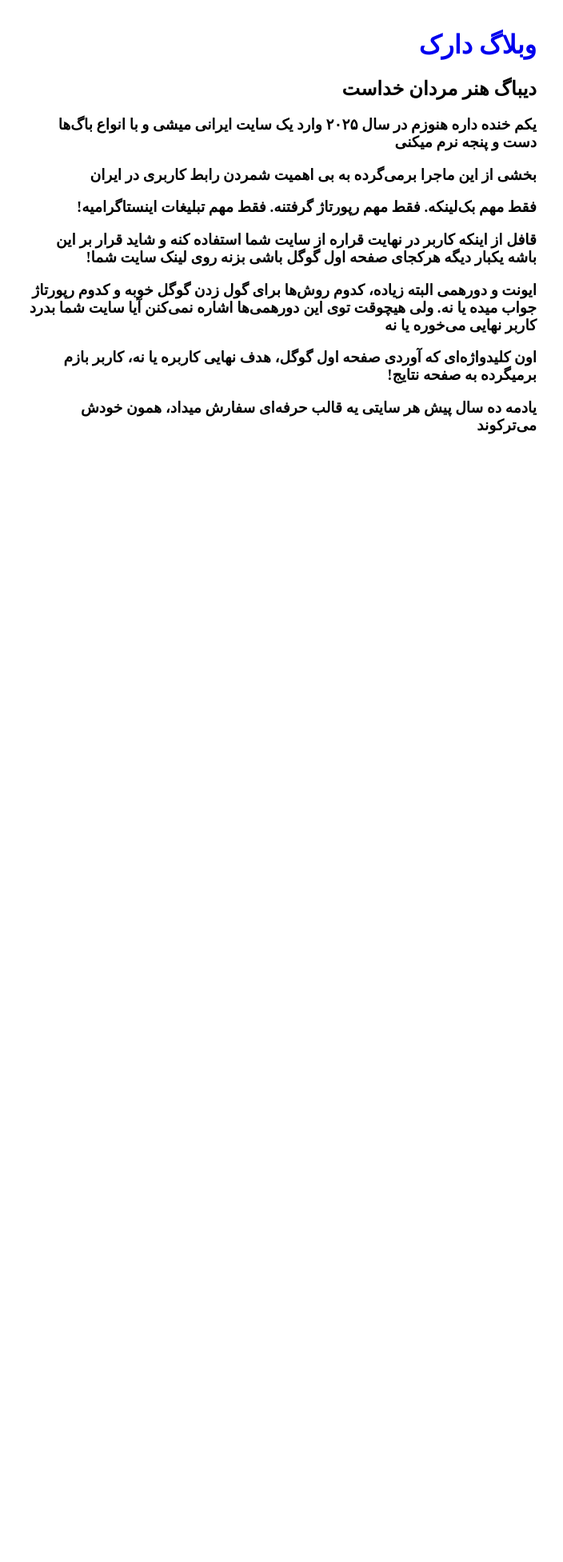
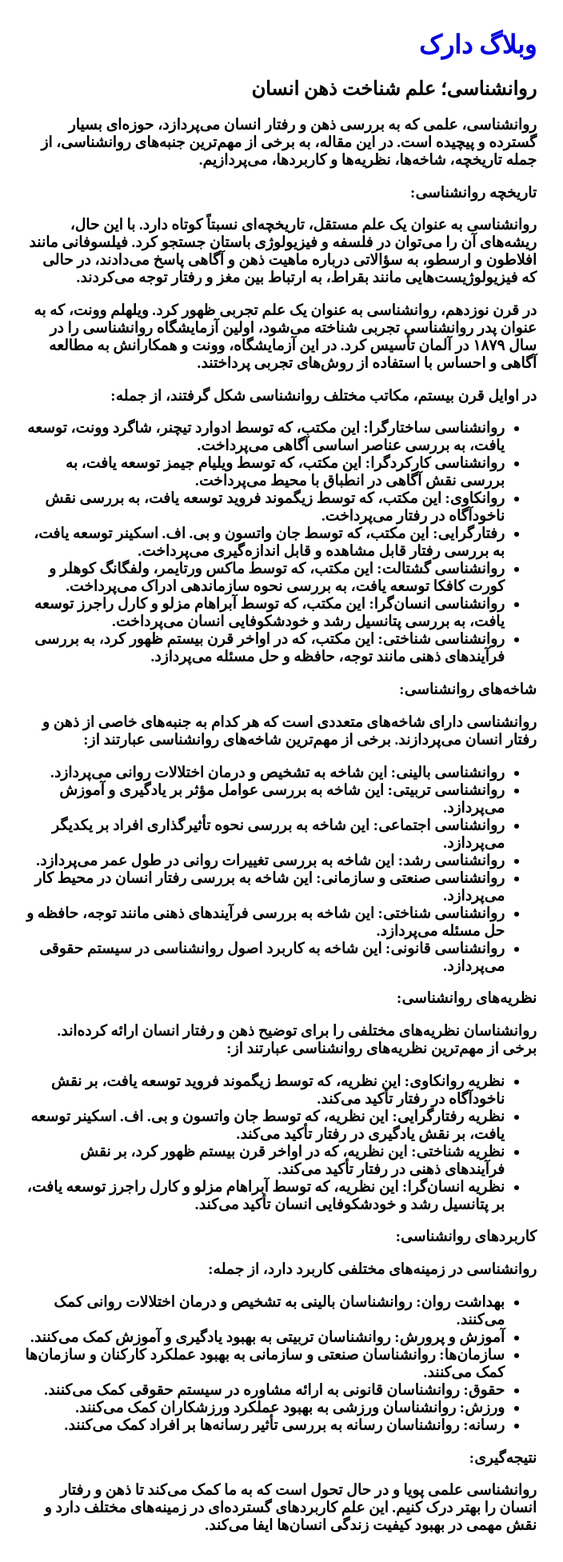
Before and after one commit to darkblog/darkblog.github.io, a Jekyll site: the page built from _posts/2025-2-2-6.md, in a window 1280 px wide. Shown: the whole page at 80% size, without its empty margins (289-993 px from the left). Built offline with Jekyll 4.4.1, drawn with Linux system fonts in a browser that asks for light colours; before the commit the page ends 900 px from its top, so only the background shows below that.

Commit message:
Update 2025-2-2-6.md

```diff
--- a/_posts/2025-2-2-6.md
+++ b/_posts/2025-2-2-6.md
@@ -1,18 +1,58 @@
 ---
 layout: post
-title: دیباگ هنر مردان خداست
+title: روانشناسی؛ علم شناخت ذهن انسان
 ---
 
-یکم خنده داره هنوزم در سال ۲۰۲۵ وارد یک سایت ایرانی میشی و با انواع باگ‌ها دست و پنجه نرم میکنی
+روانشناسی، علمی که به بررسی ذهن و رفتار انسان می‌پردازد، حوزه‌ای بسیار گسترده و پیچیده است. در این مقاله، به برخی از مهم‌ترین جنبه‌های روانشناسی، از جمله تاریخچه، شاخه‌ها، نظریه‌ها و کاربردها، می‌پردازیم.
 
-بخشی از این ماجرا برمی‌گرده به بی اهمیت شمردن رابط کاربری در ایران
+**تاریخچه روانشناسی:**
 
-فقط مهم بک‌لینکه. فقط مهم رپورتاژ گرفتنه. فقط مهم تبلیغات اینستاگرامیه!
+روانشناسی به عنوان یک علم مستقل، تاریخچه‌ای نسبتاً کوتاه دارد. با این حال، ریشه‌های آن را می‌توان در فلسفه و فیزیولوژی باستان جستجو کرد. فیلسوفانی مانند افلاطون و ارسطو، به سؤالاتی درباره ماهیت ذهن و آگاهی پاسخ می‌دادند، در حالی که فیزیولوژیست‌هایی مانند بقراط، به ارتباط بین مغز و رفتار توجه می‌کردند.
 
-قافل از اینکه کاربر در نهایت قراره از سایت شما استفاده کنه و شاید قرار بر این باشه یکبار دیگه هرکجای صفحه اول گوگل باشی بزنه روی لینک سایت شما!
+در قرن نوزدهم، روانشناسی به عنوان یک علم تجربی ظهور کرد. ویلهلم وونت، که به عنوان پدر روانشناسی تجربی شناخته می‌شود، اولین آزمایشگاه روانشناسی را در سال ۱۸۷۹ در آلمان تأسیس کرد. در این آزمایشگاه، وونت و همکارانش به مطالعه آگاهی و احساس با استفاده از روش‌های تجربی پرداختند.
 
-ایونت و دورهمی البته زیاده، کدوم روش‌ها برای گول زدن گوگل خوبه و کدوم رپورتاژ جواب میده یا نه. ولی هیچوقت توی این دورهمی‌ها اشاره نمی‌کنن آیا سایت شما بدرد کاربر نهایی می‌خوره یا نه
+در اوایل قرن بیستم، مکاتب مختلف روانشناسی شکل گرفتند، از جمله:
 
-اون کلیدواژه‌ای که آوردی صفحه اول گوگل، هدف نهایی کاربره یا نه، کاربر بازم برمیگرده به صفحه نتایج!
+* **روانشناسی ساختارگرا:** این مکتب، که توسط ادوارد تیچنر، شاگرد وونت، توسعه یافت، به بررسی عناصر اساسی آگاهی می‌پرداخت.
+* **روانشناسی کارکردگرا:** این مکتب، که توسط ویلیام جیمز توسعه یافت، به بررسی نقش آگاهی در انطباق با محیط می‌پرداخت.
+* **روانکاوی:** این مکتب، که توسط زیگموند فروید توسعه یافت، به بررسی نقش ناخودآگاه در رفتار می‌پرداخت.
+* **رفتارگرایی:** این مکتب، که توسط جان واتسون و بی. اف. اسکینر توسعه یافت، به بررسی رفتار قابل مشاهده و قابل اندازه‌گیری می‌پرداخت.
+* **روانشناسی گشتالت:** این مکتب، که توسط ماکس ورتایمر، ولفگانگ کوهلر و کورت کافکا توسعه یافت، به بررسی نحوه سازماندهی ادراک می‌پرداخت.
+* **روانشناسی انسان‌گرا:** این مکتب، که توسط آبراهام مزلو و کارل راجرز توسعه یافت، به بررسی پتانسیل رشد و خودشکوفایی انسان می‌پرداخت.
+* **روانشناسی شناختی:** این مکتب، که در اواخر قرن بیستم ظهور کرد، به بررسی فرآیندهای ذهنی مانند توجه، حافظه و حل مسئله می‌پردازد.
 
-یادمه ده سال پیش هر سایتی یه قالب حرفه‌ای سفارش میداد، همون خودش می‌ترکوند
+**شاخه‌های روانشناسی:**
+
+روانشناسی دارای شاخه‌های متعددی است که هر کدام به جنبه‌های خاصی از ذهن و رفتار انسان می‌پردازند. برخی از مهم‌ترین شاخه‌های روانشناسی عبارتند از:
+
+* **روانشناسی بالینی:** این شاخه به تشخیص و درمان اختلالات روانی می‌پردازد.
+* **روانشناسی تربیتی:** این شاخه به بررسی عوامل مؤثر بر یادگیری و آموزش می‌پردازد.
+* **روانشناسی اجتماعی:** این شاخه به بررسی نحوه تأثیرگذاری افراد بر یکدیگر می‌پردازد.
+* **روانشناسی رشد:** این شاخه به بررسی تغییرات روانی در طول عمر می‌پردازد.
+* **روانشناسی صنعتی و سازمانی:** این شاخه به بررسی رفتار انسان در محیط کار می‌پردازد.
+* **روانشناسی شناختی:** این شاخه به بررسی فرآیندهای ذهنی مانند توجه، حافظه و حل مسئله می‌پردازد.
+* **روانشناسی قانونی:** این شاخه به کاربرد اصول روانشناسی در سیستم حقوقی می‌پردازد.
+
+**نظریه‌های روانشناسی:**
+
+روانشناسان نظریه‌های مختلفی را برای توضیح ذهن و رفتار انسان ارائه کرده‌اند. برخی از مهم‌ترین نظریه‌های روانشناسی عبارتند از:
+
+* **نظریه روانکاوی:** این نظریه، که توسط زیگموند فروید توسعه یافت، بر نقش ناخودآگاه در رفتار تأکید می‌کند.
+* **نظریه رفتارگرایی:** این نظریه، که توسط جان واتسون و بی. اف. اسکینر توسعه یافت، بر نقش یادگیری در رفتار تأکید می‌کند.
+* **نظریه شناختی:** این نظریه، که در اواخر قرن بیستم ظهور کرد، بر نقش فرآیندهای ذهنی در رفتار تأکید می‌کند.
+* **نظریه انسان‌گرا:** این نظریه، که توسط آبراهام مزلو و کارل راجرز توسعه یافت، بر پتانسیل رشد و خودشکوفایی انسان تأکید می‌کند.
+
+**کاربردهای روانشناسی:**
+
+روانشناسی در زمینه‌های مختلفی کاربرد دارد، از جمله:
+
+* **بهداشت روان:** روانشناسان بالینی به تشخیص و درمان اختلالات روانی کمک می‌کنند.
+* **آموزش و پرورش:** روانشناسان تربیتی به بهبود یادگیری و آموزش کمک می‌کنند.
+* **سازمان‌ها:** روانشناسان صنعتی و سازمانی به بهبود عملکرد کارکنان و سازمان‌ها کمک می‌کنند.
+* **حقوق:** روانشناسان قانونی به ارائه مشاوره در سیستم حقوقی کمک می‌کنند.
+* **ورزش:** روانشناسان ورزشی به بهبود عملکرد ورزشکاران کمک می‌کنند.
+* **رسانه:** روانشناسان رسانه به بررسی تأثیر رسانه‌ها بر افراد کمک می‌کنند.
+
+**نتیجه‌گیری:**
+
+روانشناسی علمی پویا و در حال تحول است که به ما کمک می‌کند تا ذهن و رفتار انسان را بهتر درک کنیم. این علم کاربردهای گسترده‌ای در زمینه‌های مختلف دارد و نقش مهمی در بهبود کیفیت زندگی انسان‌ها ایفا می‌کند.
```
